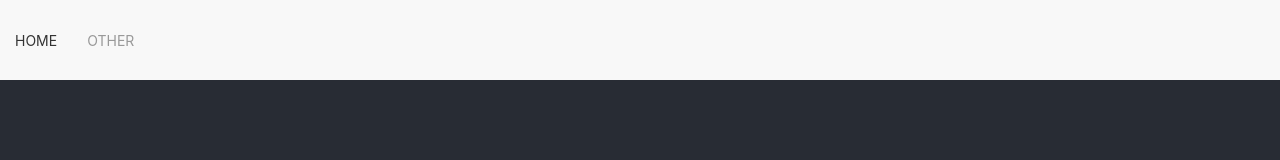
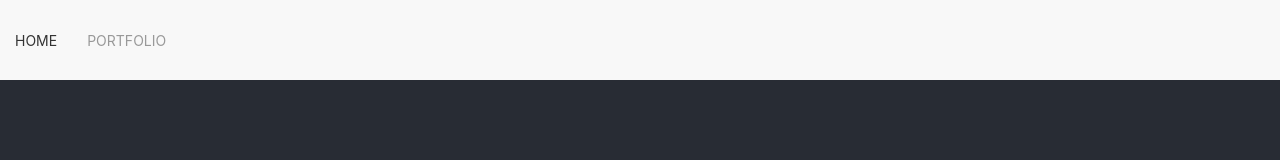
Before and after one commit to BrockSmedley/l8s, a React (Create React App) app: page / in a window 1280 px wide. Shown: the top 160 px of the page. Built offline with nearby package versions, Linux system fonts and the light colour scheme.

Commit message:
rename Other to Portfolio

```diff
--- a/src/App.jsx
+++ b/src/App.jsx
@@ -3,7 +3,7 @@ import { BrowserRouter as Router, Switch, Route } from 'react-router-dom';
 import './App.css';
 import { Navbar, PagePath } from './components/Navbar';
 import Home from './pages/Home';
-import Other from './pages/Other';
+import Portfolio from './pages/Portfolio';
 
 class App extends Component {
     constructor(props) {
@@ -30,7 +30,7 @@ class App extends Component {
                     <Navbar page={this.state.page} setPage={this.setPage} />
                     <div style={{ marginTop: 80 }}>
                         <Switch>
-                            <Route path={PagePath.Other} component={Other} />
+                            <Route path={PagePath.Portfolio} component={Portfolio} />
                             <Route path={PagePath.Home}>
                                 <Home giveMoney={this.giveMoney} />
                             </Route>
--- a/src/components/Navbar.jsx
+++ b/src/components/Navbar.jsx
@@ -3,7 +3,7 @@ import { Link } from 'react-router-dom';
 
 const PagePath = {
     Home: '/',
-    Other: '/other'
+    Portfolio: '/portfolio'
 };
 
 function click(props, page) {
@@ -22,7 +22,7 @@ function Navbar(props) {
             <div className="uk-navbar-left">
                 <ul className="uk-navbar-nav">
                     {HLink(PagePath.Home, "Home", props)}
-                    {HLink(PagePath.Other, "Other", props)}
+                    {HLink(PagePath.Portfolio, "Portfolio", props)}
                 </ul>
             </div>
         </nav>
--- a/src/components/uikit/Row.jsx
+++ b/src/components/uikit/Row.jsx
@@ -1,7 +1,6 @@
 import React from 'react';
 
 export default (props) => {
-    console.log(props);
     return (
         <div className={`uk-column-1-${props.cols}`} uk-column="true">
             {props.children}
```
Also changed, not shown: src/pages/Portfolio.jsx (renamed from src/pages/Other.jsx).
